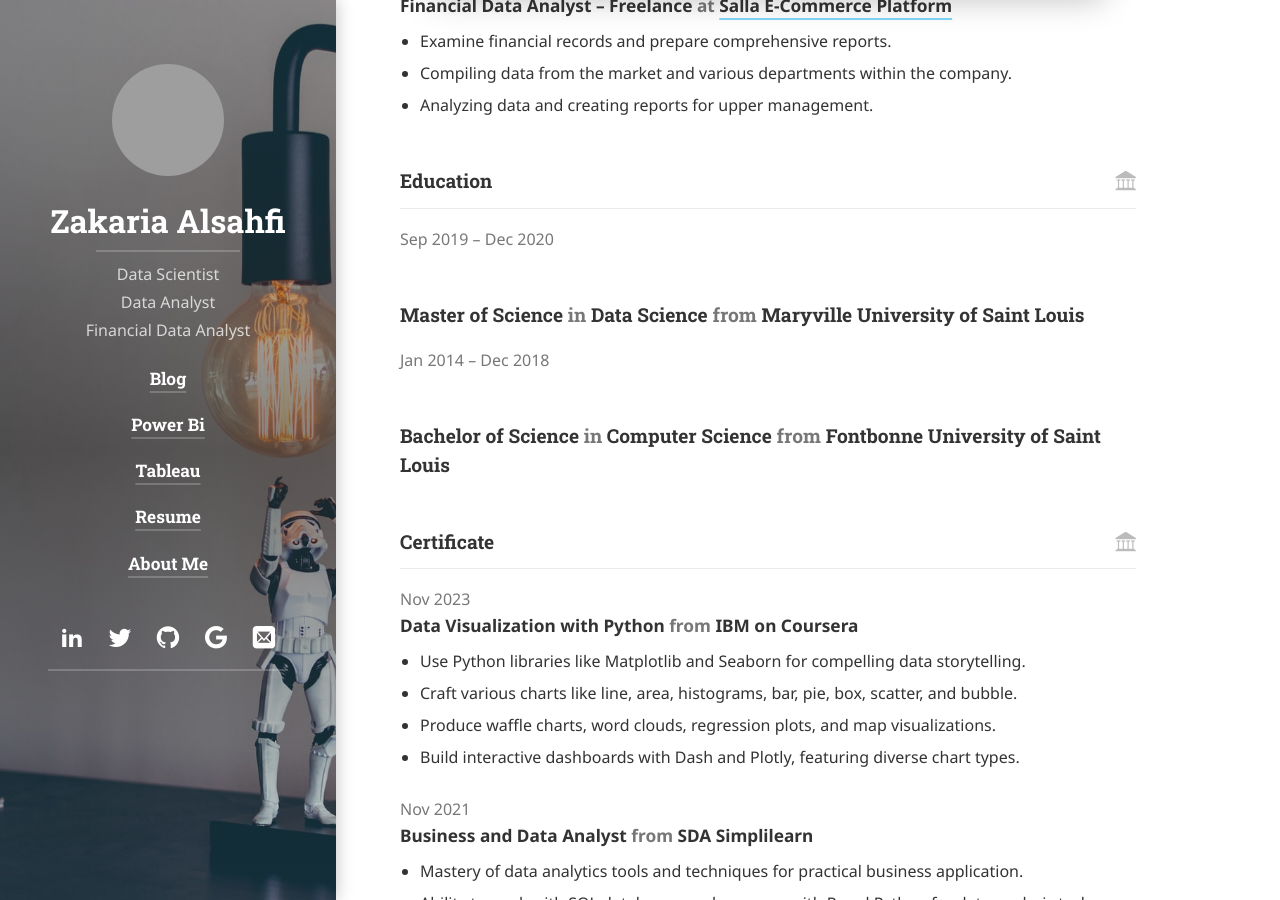
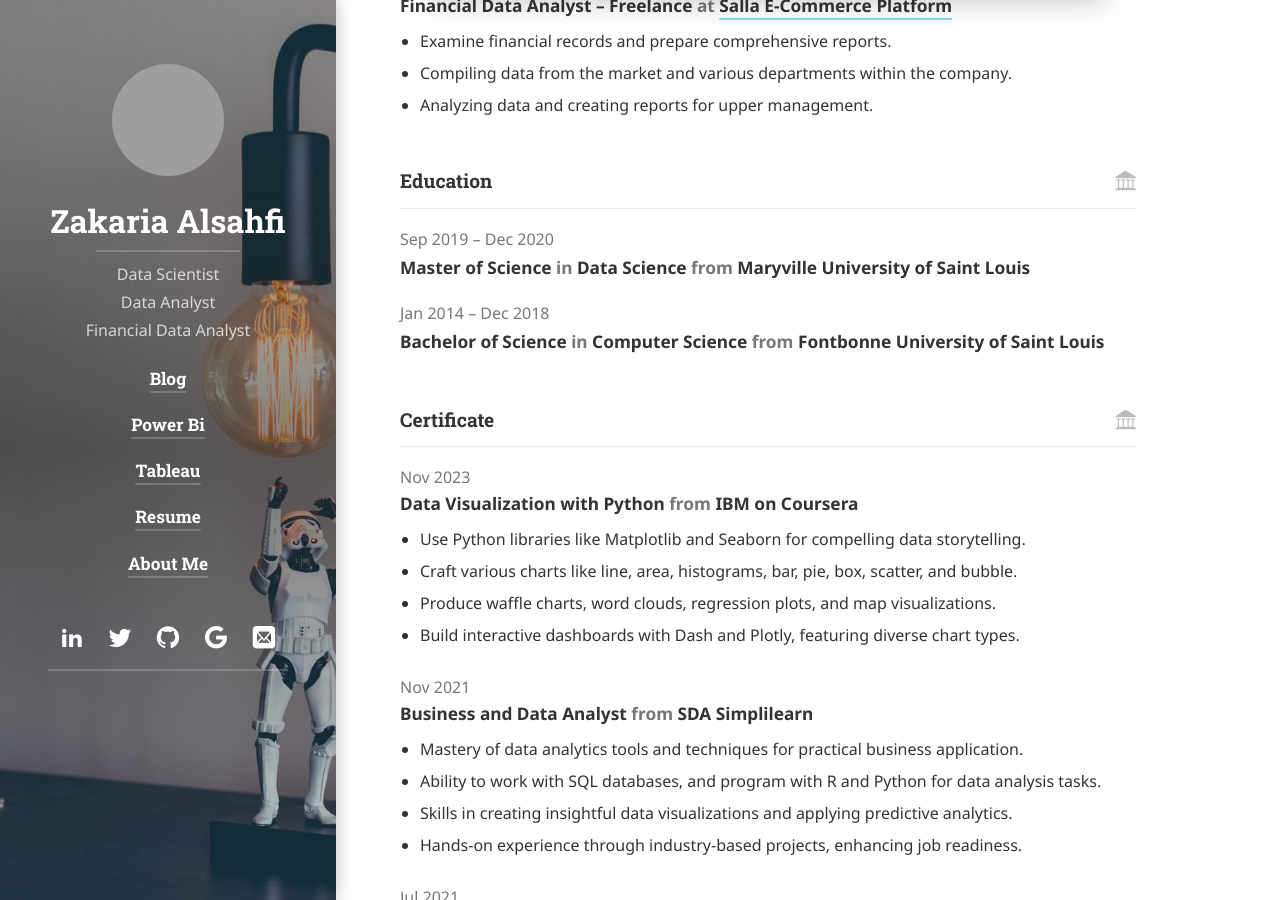
Before and after one commit to alsahfiza/alsahfiza.github.io, a Jekyll site: the page built from resume.md, in a window 1280 px wide and 900 px high, scrolled down 1063 px. Built offline with Jekyll 4.4.1, drawn with Linux system fonts in a browser that asks for light colours; cached includes are drawn as plain includes; nearby versions of some CDN libraries; some web fonts are replaced; library files that are not in the unit come from our copies; grey boxes are pictures that could not be loaded.

Commit message:
Update education.html

```diff
--- a/_includes/pro/resume/education.html
+++ b/_includes/pro/resume/education.html
@@ -13,7 +13,7 @@
           {% include components/from-to.html from=edu.startDate to=edu.endDate format=from_to_format %}
         </p>
       {% endif %}
-      <h5 class="h3 faded" {% if edu.endDate.size > 0 %}property="alumniOf" typeof="EducationalOrganization"{% endif %}>
+      <h5 class="h4 faded" {% if edu.endDate.size > 0 %}property="alumniOf" typeof="EducationalOrganization"{% endif %}>
         {% capture study_type %}<span class="bc">{{ edu.studyType }}</span>{% endcapture %}
         {% capture area %}<span class="bc">{{ edu.area }}</span>{% endcapture %}
         {% capture institution %}<span class="bc" {% if edu.endDate.size > 0 %}property="name"{% endif %}>{{ edu.institution }}</span>{% endcapture %}
@@ -27,7 +27,7 @@
     </header>
 
     {% if edu.highlights.size > 0 %}
-    <h5 class="sr-only">{{ strings.resume.highlights | default:"Highlights" }}</h5>
+    <h4 class="sr-only">{{ strings.resume.highlights | default:"Highlights" }}</h4>
     <ul>
       {% for highlight in edu.highlights %}
         <li>{{ highlight }}</li>
```
